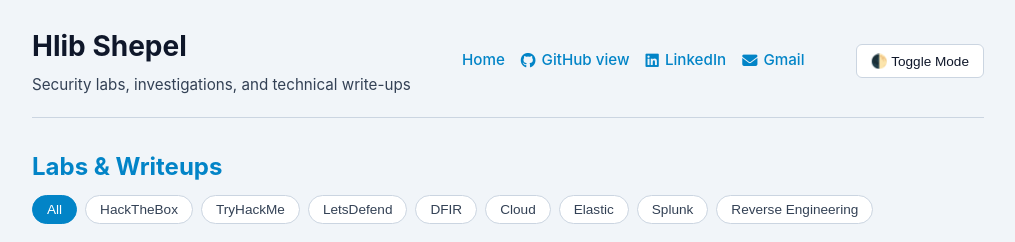
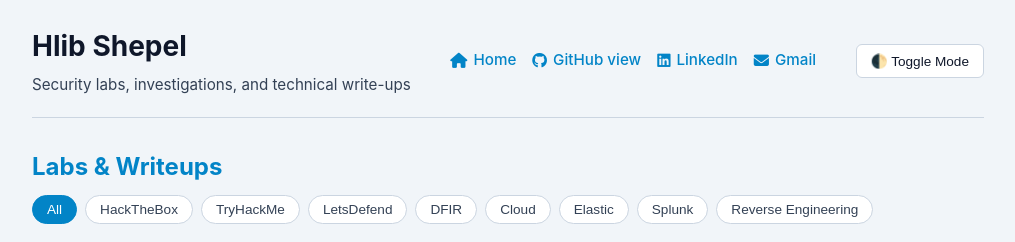
Before and after one commit to Glebius01/Glebius01.github.io, a Jekyll site: the page built from index.html, in a window 1280 px wide. Shown: the top 242 px of the page, without its empty margins (132-1147 px from the left). Built offline with Jekyll 4.4.1, drawn with Linux system fonts in a browser that asks for light colours.

Commit message:
Enhance navigation with Home icon
Updated navigation to include an icon for the Home link.

```diff
--- a/_layouts/default.html
+++ b/_layouts/default.html
@@ -20,8 +20,10 @@
       <p>{{ site.description }}</p>
     </div>
 
-    <nav>
-      <a href="/">Home</a>
+   <nav>
+      <a href="/">
+        <i class="fa-solid fa-house"></i> Home
+      </a>
       <a href="https://github.com/Glebius01/Glebius01.github.io/tree/main/Labs" target="_blank" rel="noopener">
         <i class="fa-brands fa-github"></i> GitHub view
       </a>
```
